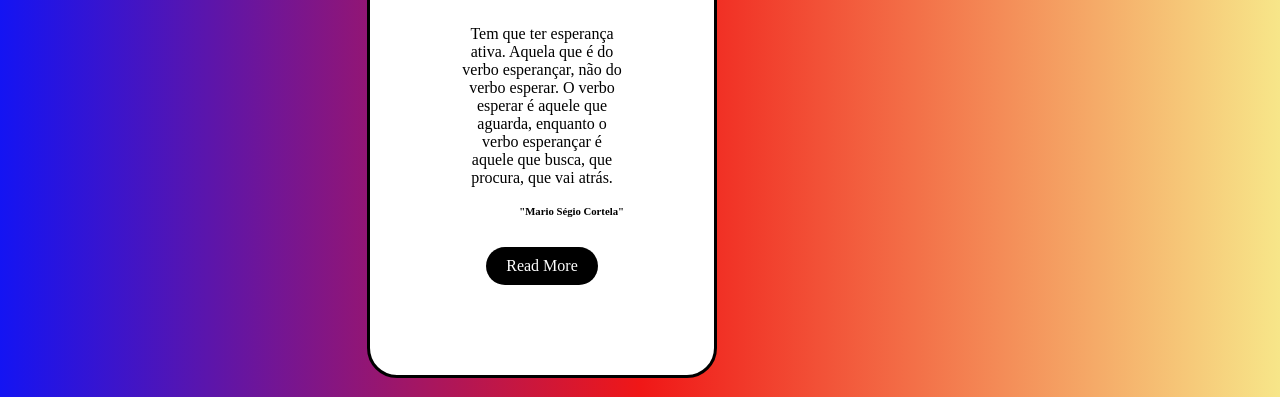
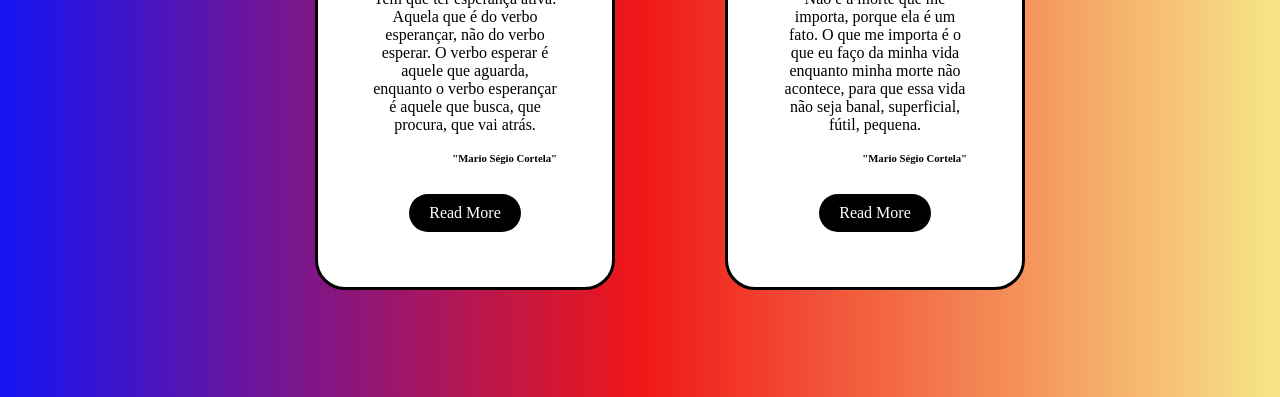
Before and after one commit to SamukaDevv/Cards_Resposinvos, a plain HTML site: page index.html in a window 1280 px wide. Shown: the part 214-611 px from the top of the page. Drawn offline with Linux system fonts and the light colour scheme.

Commit message:
first commit

```diff
--- a/main.css
+++ b/main.css
@@ -5,8 +5,8 @@
     font-size: Arial, Helvetica, sans-serif;
 }
 body{
-    height: 70%;
-    width: 80%;
+    height: 100%;
+    width: 100%;
     display: flex;
     justify-content: center;
     flex-wrap: wrap;
@@ -17,7 +17,7 @@ body{
     float: left;
 }
 .container{
-    width: 700px;
+    width: 700x;
     padding: 35px;
     align-items: center;
     justify-content: center;
@@ -26,8 +26,8 @@ body{
 }
 .container .card{
     position: center;
-    padding: 50px;
-    width: 350px;
+    padding: 15px;
+    width: 300px;
     background-color: rgb(255, 255, 255);
     margin: 20px;
     border: 3px solid black;
```
